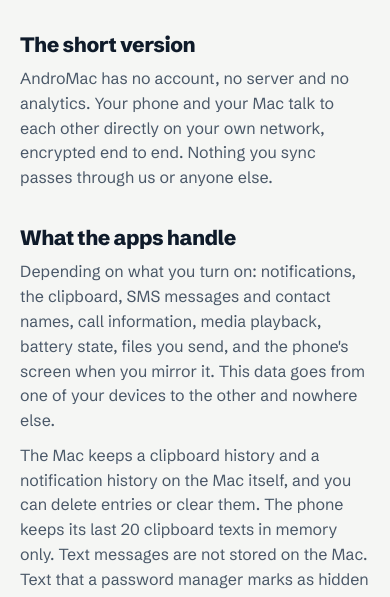
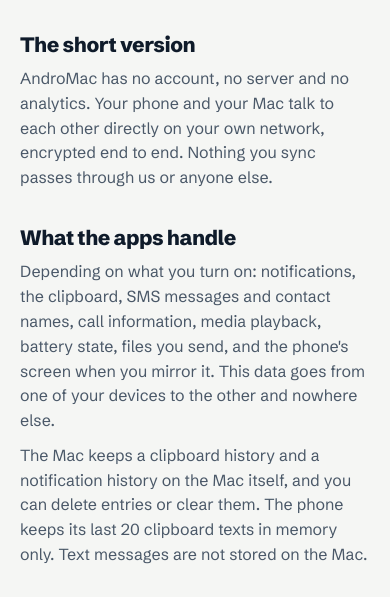
Before and after one commit to anilmetin0/AndroMac, a plain HTML site: page privacy/index.html in a window 390 px wide. Shown: the part 206-803 px from the top of the page. Drawn offline with Linux system fonts and the light colour scheme.

Commit message:
fix(landing): drop the sensitive-clipboard claim from the privacy page
The phone sends sensitive clips by default since 9768341, so the page no longer
says that hidden text and copied codes stay behind.

Verified: grep finds no password or sensitive-content line in the site's pages

```diff
--- a/privacy/index.html
+++ b/privacy/index.html
@@ -30,7 +30,7 @@
       <p>AndroMac has no account, no server and no analytics. Your phone and your Mac talk to each other directly on your own network, encrypted end to end. Nothing you sync passes through us or anyone else.</p>
       <h2>What the apps handle</h2>
       <p>Depending on what you turn on: notifications, the clipboard, SMS messages and contact names, call information, media playback, battery state, files you send, and the phone's screen when you mirror it. This data goes from one of your devices to the other and nowhere else.</p>
-      <p>The Mac keeps a clipboard history and a notification history on the Mac itself, and you can delete entries or clear them. The phone keeps its last 20 clipboard texts in memory only. Text messages are not stored on the Mac. Text that a password manager marks as hidden is not sent from the Mac, and copied one-time codes are not kept in the clipboard history.</p>
+      <p>The Mac keeps a clipboard history and a notification history on the Mac itself, and you can delete entries or clear them. The phone keeps its last 20 clipboard texts in memory only. Text messages are not stored on the Mac.</p>
       <h2>What goes to the internet</h2>
       <p>Only the update check. Once a day each app asks GitHub for the latest release and downloads it if you allow updates. GitHub sees that request like any web request; see the <a href="https://docs.github.com/site-policy/privacy-policies/github-general-privacy-statement">GitHub privacy statement</a>. You can turn the check off in Settings → Updates.</p>
       <h2>This website</h2>
```
Also changed, not shown: gizlilik/index.html (+1 -1 lines).
